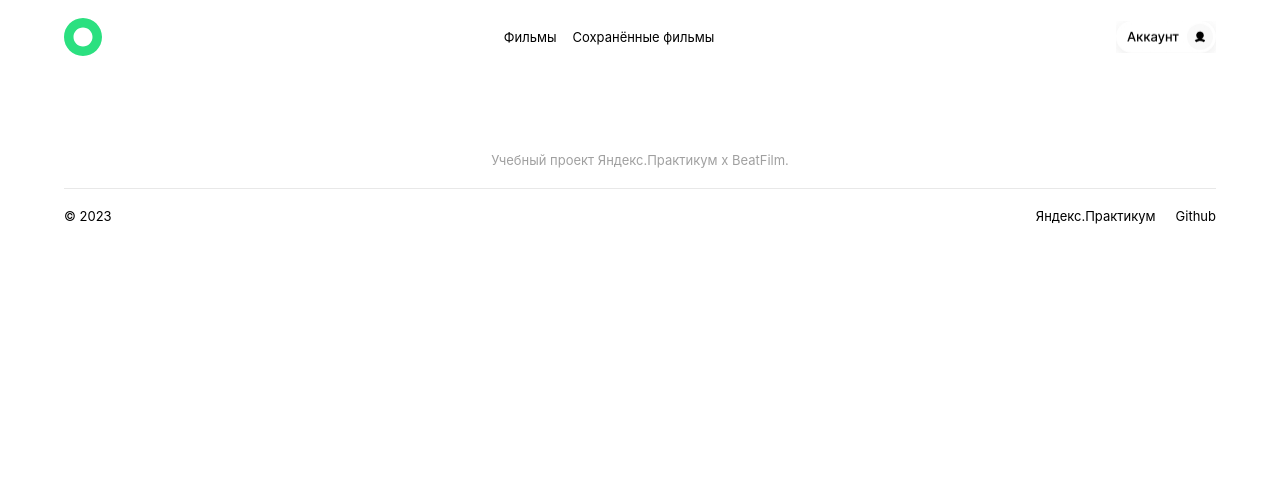
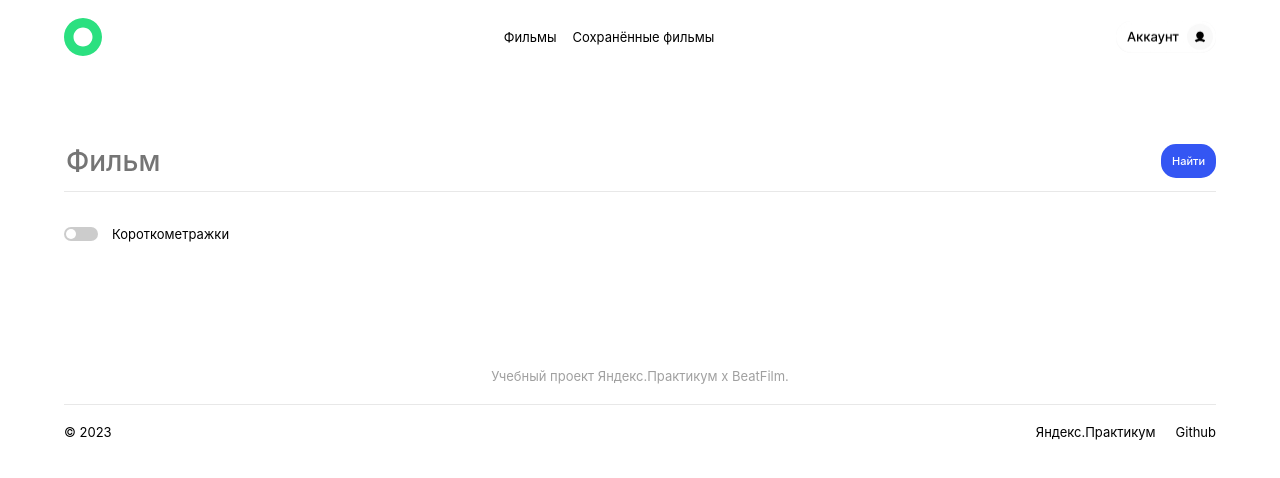
Before and after one commit to YuriiDereguzov/movies-explorer-frontend, a React (Create React App) app: page /movies in a window 1280 px wide. Shown: the top 478 px of the page. Built offline with nearby package versions, Linux system fonts and the light colour scheme.

Commit message:
feat: сверстать SearchForm и Filter

```diff
--- a/src/components/App/App.jsx
+++ b/src/components/App/App.jsx
@@ -6,7 +6,7 @@ import Footer from "../Footer/Footer";
 import Notfound from "../NotFound/NotFound";
 import Register from "../Form/Register";
 import Login from "../Form/Login";
-import "./App.css";
+import Searchform from "../SearchForm/SearchForm";
 
 function App() {
   return (
@@ -27,8 +27,8 @@ function App() {
           element={
             <>
               <Header />
-              {/* <Searchform />
-              <Movies  /> */}
+              <Searchform />
+              {/* <Movies  /> */}
               <Footer />
             </>
           }
--- /dev/null
+++ b/src/components/FilterCheckbox/FilterCheckbox.css
@@ -0,0 +1,43 @@
+.checkbox {
+  margin-right: 14px;
+  width: 34px;
+  height: 14px;
+  cursor: pointer;
+  position: relative;
+}
+
+.checkbox input[type="checkbox"] {
+  display: none;
+}
+
+.checkbox input[type="checkbox"]:checked + .checkbox__button {
+  background-color: #2be080;
+}
+
+.checkbox .checkbox__button {
+  background-color: #ccc;
+  border-radius: 100px;
+  width: 100%;
+  height: 100%;
+}
+
+.checkbox .checkbox__button-toggler {
+  position: absolute;
+  transition: all 300ms ease;
+}
+
+.checkbox
+  input[type="checkbox"]:checked
+  + .checkbox__button
+  .checkbox__button-toggler {
+  left: calc(100% - 12px);
+}
+
+.checkbox .checkbox__button-toggler {
+  width: 10px;
+  height: 10px;
+  border-radius: 50%;
+  left: 2px;
+  top: 2px;
+  background-color: #ffffff;
+}
--- /dev/null
+++ b/src/components/FilterCheckbox/FilterCheckbox.jsx
@@ -0,0 +1,25 @@
+// import { useState } from 'react';
+
+function FilterCheckbox(props) {
+  //   const [checked, setChecked] = useState(true);
+
+  //   const handleChange = () => {
+  //     props.checkboxChange(!checked);
+  //     setChecked((checked) => !checked);
+  //   };
+
+  return (
+    <div className="checkbox">
+      <input
+        type="checkbox"
+        className="checkbox__input"
+        // checked={checked}
+        // onChange={handleChange}
+      ></input>
+      <div className="checkbox__button">
+        <div className="checkbox__button-toggler"></div>
+      </div>
+    </div>
+  );
+}
+export default FilterCheckbox;
--- a/src/components/Header/Header.css
+++ b/src/components/Header/Header.css
@@ -52,6 +52,7 @@
   background-repeat: no-repeat;
   height: 32px;
   width: 100px;
+  border-radius: 15px;
 }
 .header__navigation-account:hover {
   background-size: 135px;
--- /dev/null
+++ b/src/components/SearchForm/SearchForm.css
@@ -0,0 +1,55 @@
+.search {
+  width: 100%;
+}
+
+.search__form {
+  display: flex;
+  justify-content: space-between;
+  margin: 70px auto 33px;
+  width: 90%;
+  max-width: 1280px;
+  align-items: center;
+  padding-bottom: 13px;
+  border-bottom: rgba(232, 232, 232, 1) solid 1px;
+}
+
+.search__form-input {
+  border: none;
+  font-weight: 500;
+  font-size: 28px;
+  width: 100%;
+  /* outline: none; */
+}
+
+/* .search__form-input:focus {
+  border-bottom: rgba(52, 86, 243, 1) 1px solid;
+} */
+
+.search__form-submit {
+  background: rgba(52, 86, 243, 1);
+  width: 59px;
+  height: 34px;
+  border-radius: 15px;
+  color: #ffffff;
+  border: none;
+  cursor: pointer;
+  font-weight: 500;
+  font-size: 11px;
+  line-height: 18px;
+  text-align: center;
+  margin: 0 0 0 22px;
+  padding: 0;
+}
+
+.search__form-filter {
+  margin: 0 auto 47px;
+  width: 90%;
+}
+
+.filter__name {
+  display: flex;
+  align-items: center;
+  font-weight: 400;
+  font-size: 13px;
+  line-height: 18px;
+}
--- /dev/null
+++ b/src/components/SearchForm/SearchForm.jsx
@@ -0,0 +1,43 @@
+import React, { useState } from "react";
+import FilterCheckbox from "../FilterCheckbox/FilterCheckbox";
+
+function SearchForm({ props }) {
+  const [searchText, setSearchText] = useState("");
+
+  function handleSearchChange(e) {
+    setSearchText(e.target.value);
+  }
+  function sumbitSearch(e) {
+    e.preventDefault();
+    props.onSearchSubmit(searchText);
+  }
+
+  return (
+    <section aria-label="search" className="search">
+      <form className="search__form" onSubmit={sumbitSearch}>
+        <input
+          type="text"
+          className="search__form-input"
+          name="search-input"
+          id="search-input"
+          placeholder="Фильм"
+          value={searchText || ""}
+          onChange={handleSearchChange}
+          required
+        />
+        <button type="submit" className="search__form-submit">
+          Найти
+        </button>
+      </form>
+      <div className="search__form-filter">
+        <label className="filter__name">
+          {/* <FilterCheckbox checkboxChange={props.checkboxChange} /> */}
+          <FilterCheckbox />
+          Короткометражки
+        </label>
+      </div>
+    </section>
+  );
+}
+
+export default SearchForm;
--- a/src/index.css
+++ b/src/index.css
@@ -12,3 +12,5 @@
 @import url(./components/Footer/Footer.css);
 @import url(./components/NotFound/NotFound.css);
 @import url(./components/Form/Form.css);
+@import url(./components/SearchForm/SearchForm.css);
+@import url(./components/FilterCheckbox/FilterCheckbox.css);
```
